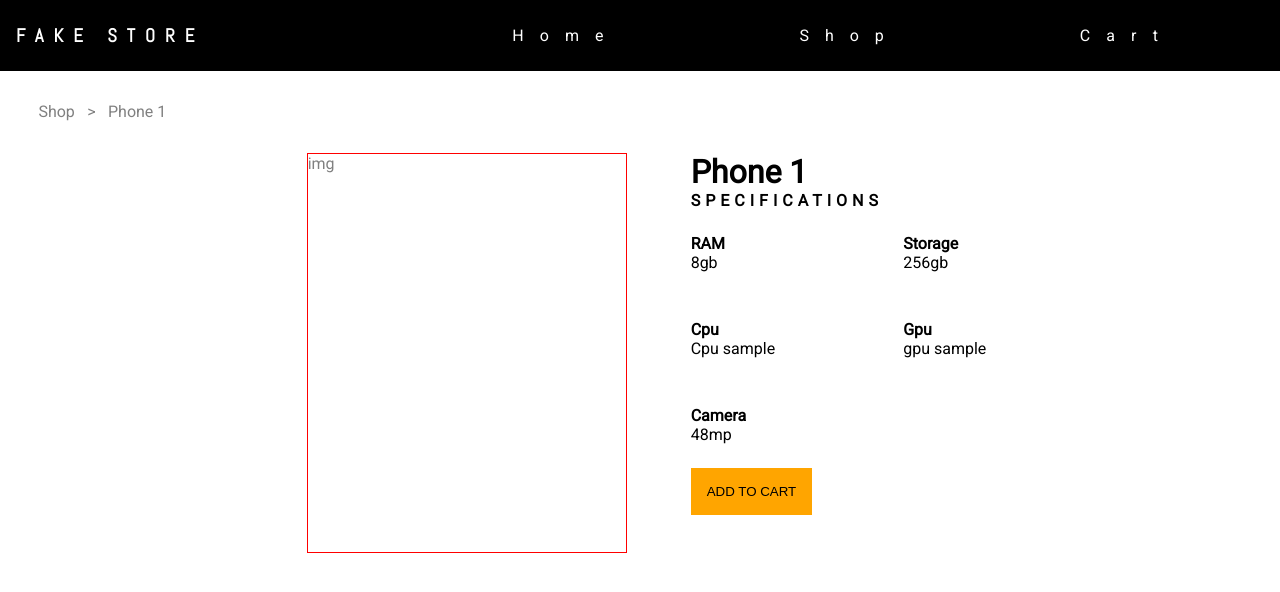
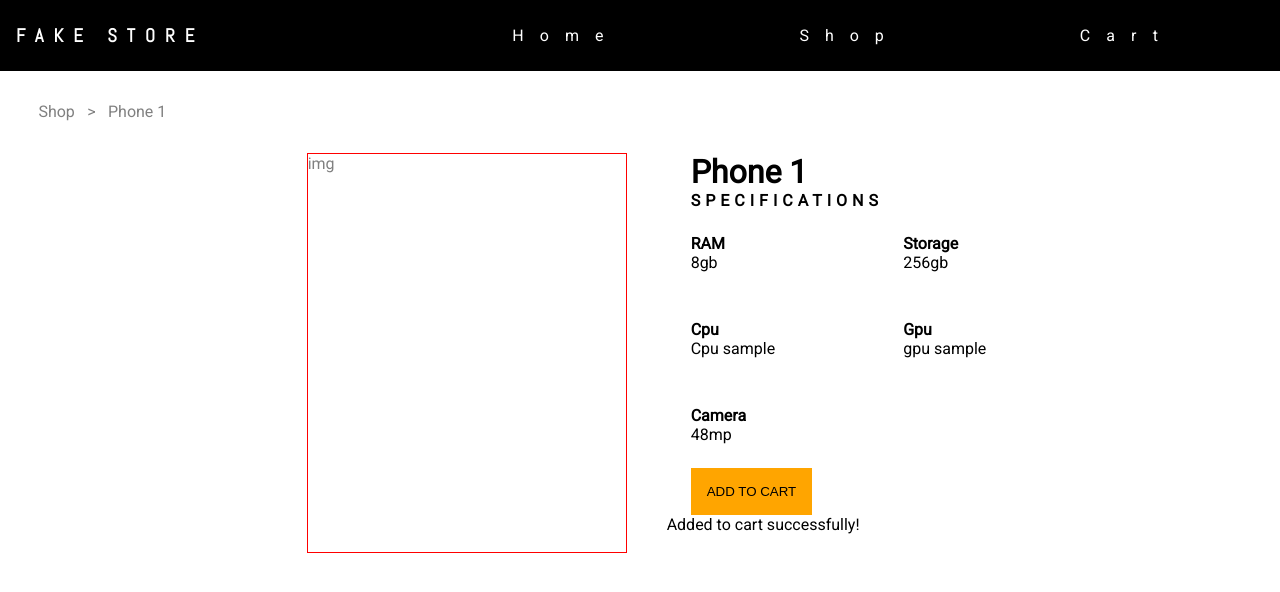
Before and after one commit to johnEdmon44/shopping-cart, a React (Vite) app: page /product/1 in a window 1280 px wide. Both pictures are taken after a click on the button "ADD TO CART". Shown: the top 592 px of the page. Built offline with nearby package versions, Linux system fonts and the light colour scheme.

Commit message:
Add notification if added to cart succesffuly

```diff
--- a/src/components/Product.jsx
+++ b/src/components/Product.jsx
@@ -4,6 +4,7 @@ import { tablets } from "./data/tablets";
 import { laptop } from "./data/laptops";
 import { useParams } from "react-router-dom";
 import { Link } from "react-router-dom";
+import { useState } from "react";
 
 
 export default function Product({dispatch}) {
@@ -19,7 +20,10 @@ export default function Product({dispatch}) {
 
   const handleAddToCart = () => {
     dispatch({ type: 'ADD_TO_CART', payload: product });
+    setAddedToCart(true)
   }
+
+  const [addedToCart, setAddedToCart] = useState(false);
 
   return (
     <section>
@@ -68,6 +72,7 @@ export default function Product({dispatch}) {
               </li>
             </ul>
             <button onClick={handleAddToCart}>ADD TO CART</button>
+            {addedToCart && <p>Added to cart successfully!</p>}
           </div>
 
         </div>
```
